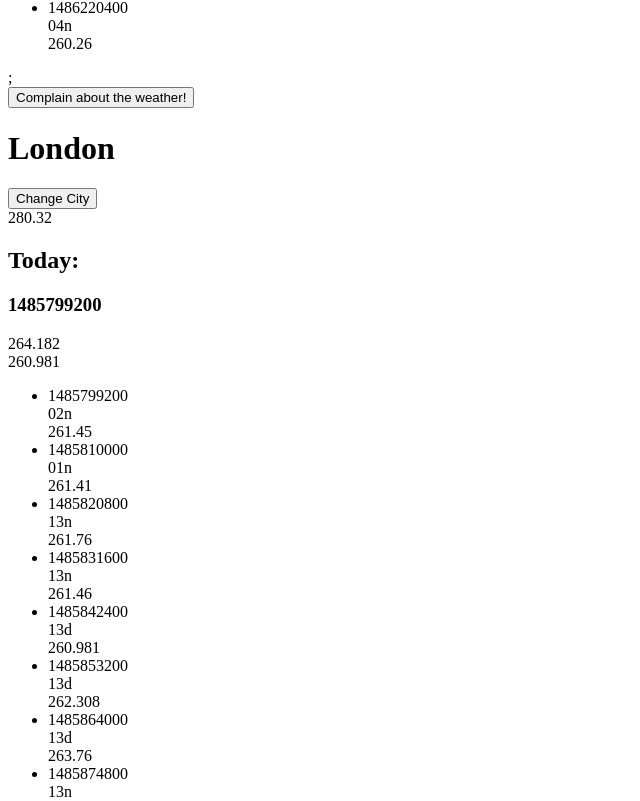
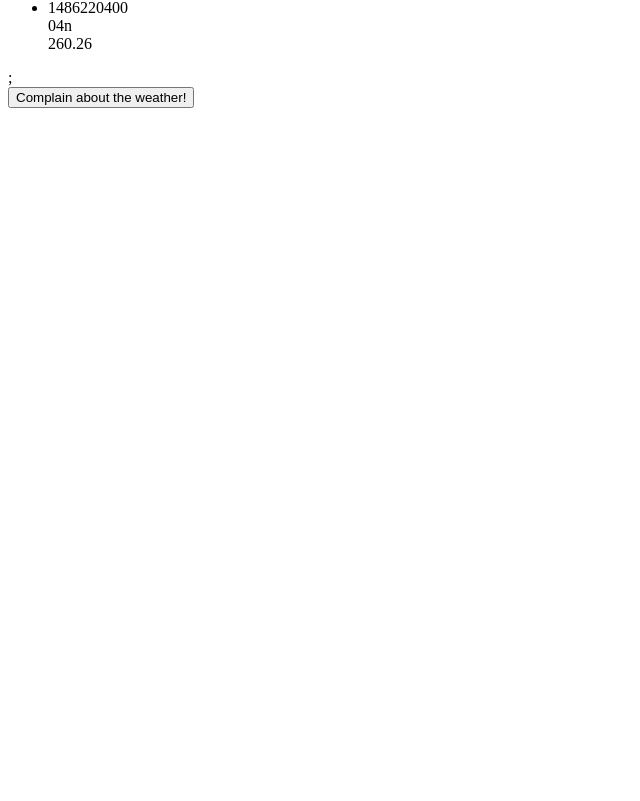
Before and after one commit to Maddy-89/WeatherApp, a React (Create React App) app: page / in a window 1280 px wide. Shown: the part 2879-3680 px from the top of the page, without its empty margins (0-640 px from the left). After the commit the page ends 2995 px from the top, so only its background shows below. Built offline with nearby package versions, Linux system fonts and the light colour scheme.

Commit message:
Week 15 add routing

```diff
--- a/package.json
+++ b/package.json
@@ -5,6 +5,7 @@
   "dependencies": {
     "react": "^16.10.2",
     "react-dom": "^16.10.2",
+    "react-router-dom": "^5.1.2",
     "react-scripts": "3.2.0"
   },
   "scripts": {
--- a/src/App.js
+++ b/src/App.js
@@ -1,8 +1,13 @@
 import React from 'react';
+import { BrowserRouter as Router } from 'react-router-dom';
 import AppContainer from './containers/AppContainer';
 
 function App() {
-  return <AppContainer />;
+  return (
+    <Router>
+      <AppContainer />
+    </Router>
+  );
 }
 
 export default App;
--- a/src/containers/AppContainer.js
+++ b/src/containers/AppContainer.js
@@ -1,10 +1,10 @@
 import React, { Component } from 'react';
+import { Route } from 'react-router-dom';
 import { CURRENT_WEATHER, HOURLY_FORECAST } from '../data/mockWeather';
 import ComplaintPage from '../pages/ComplaintPage';
 import WeatherPage from '../pages/WeatherPage';
 
-const CITIES = ['London', 'Paris', 'Perth', 'Tokyo', 'Sydney'];
-
+const CITIES = ['London', 'Perth', 'Tokyo', 'Rome', 'Singapore', 'Sydney'];
 class AppContainer extends Component {
   constructor(props) {
     super(props);
@@ -15,30 +15,46 @@ class AppContainer extends Component {
       forecast: HOURLY_FORECAST.list
     };
 
-    this.changeCity = this.changeCity.bind(this);
+    this.handleCityChange = this.handleCityChange.bind(this);
   }
 
   getRandomCity(array) {
     return array[Math.floor(Math.random() * array.length)];
   }
 
-  changeCity() {
+  handleCityChange() {
     this.setState({ city: this.getRandomCity(CITIES) });
   }
 
   render() {
     return (
       <>
+        <Route
+          path="/"
+          component={() => {
+            return (
               <WeatherPage
                 city={this.state.city}
                 temperature={this.state.temperature}
                 forecast={this.state.forecast}
-          changeCity={this.changeCity}
+                changeCity={this.handleCityChange}
               />
+            );
+          }}
+          exact
+        />
+
+        <Route
+          path="/complain"
+          component={() => {
+            return (
               <ComplaintPage
                 city={this.state.city}
                 temperature={this.state.temperature}
-          changeCity={this.changeCity}
+                changeCity={this.handleCityChange}
+              />
+            );
+          }}
         />
       </>
     );
--- a/src/pages/ComplaintPage.js
+++ b/src/pages/ComplaintPage.js
@@ -1,15 +1,20 @@
 import React from 'react';
+import { Link } from 'react-router-dom';
 import TextLink from '../components/atoms/TextLink';
-import Forecast from '../components/organisms/Forecast';
+import WeatherPerson from '../components/molecules/WeatherPerson';
+import ComplaintForm from '../components/organisms/ComplaintForm';
 import PageTemplate from '../components/templates/PageTemplate';
 
-const WeatherPage = ({ city, temperature, changeCity, forecast, ...props }) => {
+const ComplaintPage = ({ city, temperature, changeCity, ...props }) => {
   return (
     <PageTemplate city={city} temperature={temperature} changeCity={changeCity}>
-      <Forecast forecast={forecast} />;
-      <TextLink>Complain about the weather!</TextLink>
+      <Link to="/">
+        <TextLink>I changed my mind!</TextLink>
+      </Link>
+      <WeatherPerson />
+      <ComplaintForm />
     </PageTemplate>
   );
 };
 
-export default WeatherPage;
+export default ComplaintPage;
--- a/src/pages/WeatherPage.js
+++ b/src/pages/WeatherPage.js
@@ -1,4 +1,5 @@
 import React from 'react';
+import { Link } from 'react-router-dom';
 import TextLink from '../components/atoms/TextLink';
 import Forecast from '../components/organisms/Forecast';
 import PageTemplate from '../components/templates/PageTemplate';
@@ -7,7 +8,9 @@ const WeatherPage = ({ city, temperature, changeCity, forecast, ...props }) => {
   return (
     <PageTemplate city={city} temperature={temperature} changeCity={changeCity}>
       <Forecast forecast={forecast} />;
-      <TextLink>Complain about the weather!</TextLink>
+      <Link to="/complain">
+        <TextLink>Complain about the weather!</TextLink>
+      </Link>
     </PageTemplate>
   );
 };
```
Also changed, not shown: 1 other file (tests, documents, lock files or other folders). Lines whose indentation alone changed are shown as unchanged.
